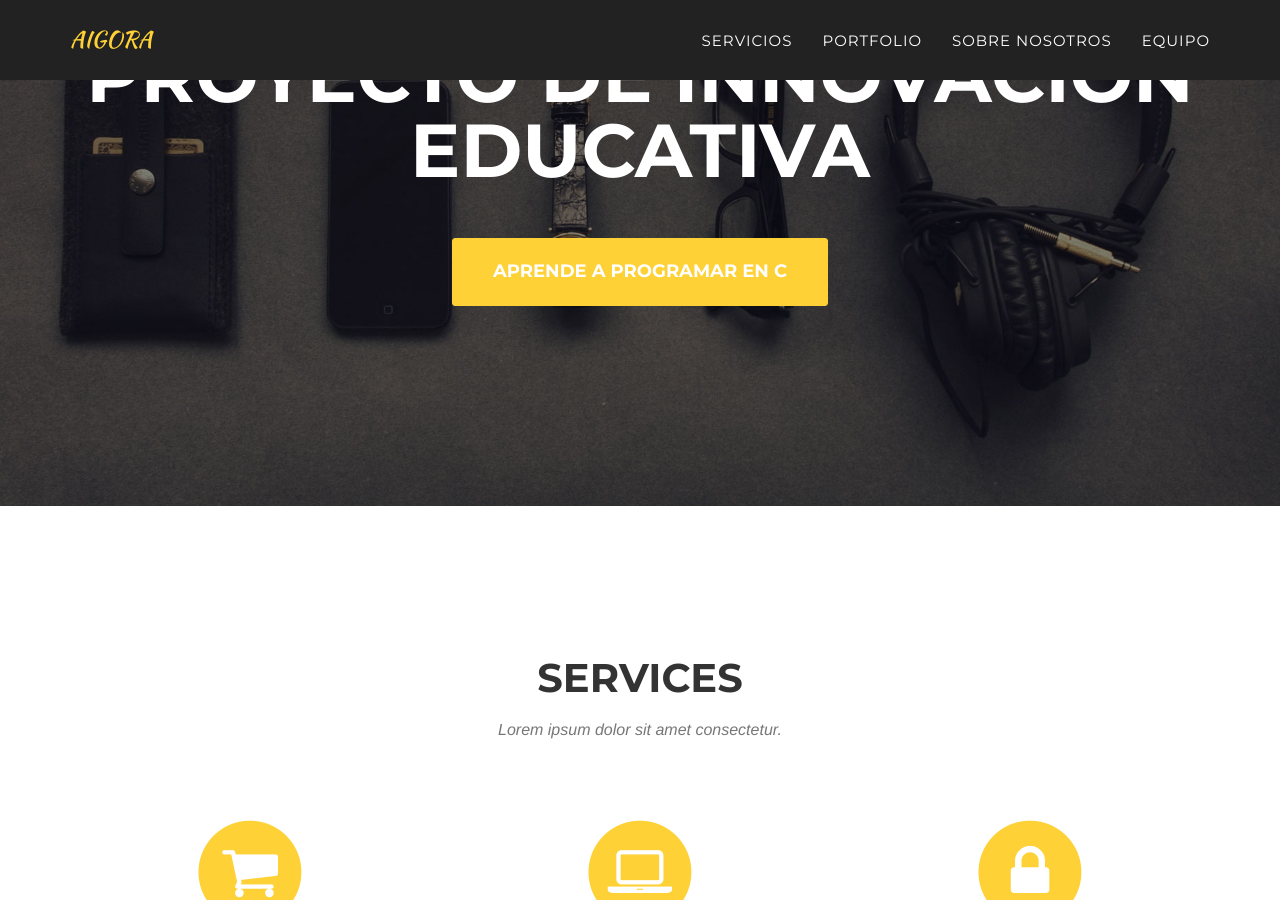
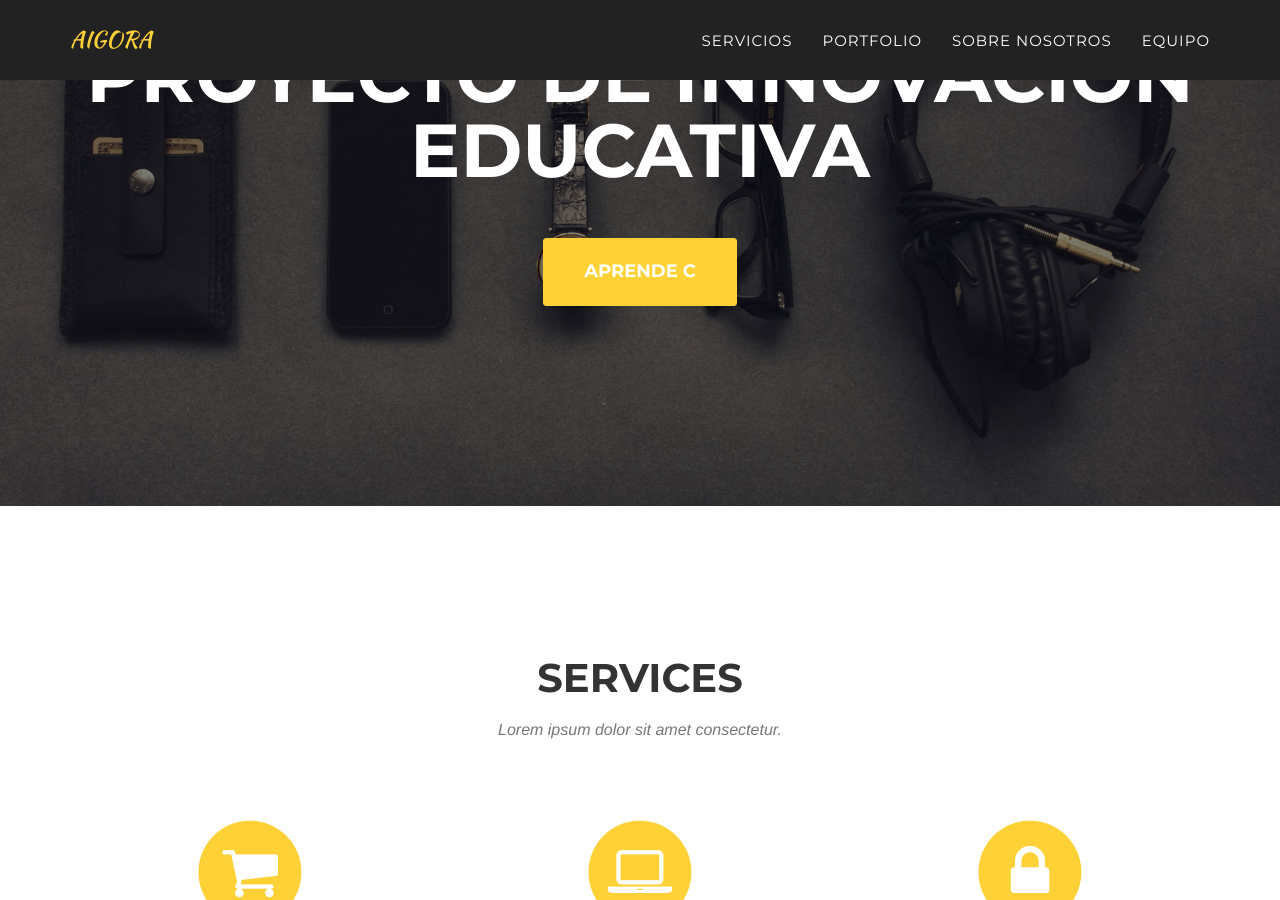
Before and after one commit to aigora/aigora.github.io, a Jekyll site: the page built from index.html, in a window 1280 px wide and 900 px high, scrolled down 367 px. Built offline with Jekyll 4.4.1, drawn with Linux system fonts in a browser that asks for light colours; some web fonts are replaced.

Commit message:
Cambio botón

```diff
--- a/_includes/header.html
+++ b/_includes/header.html
@@ -43,7 +43,7 @@
             <div class="intro-text">
                 <div class="intro-lead-in">Aprendizaje de Informática con Github Organizado en Repositorios Abiertos</div>
                 <div class="intro-heading">Proyecto de Innovación Educativa</div>
-                <a href="#services" class="page-scroll btn btn-xl">Aprende a programar en C</a>
+                <a href="#services" class="page-scroll btn btn-xl">Aprende C</a>
             </div>
         </div>
     </header>
```
